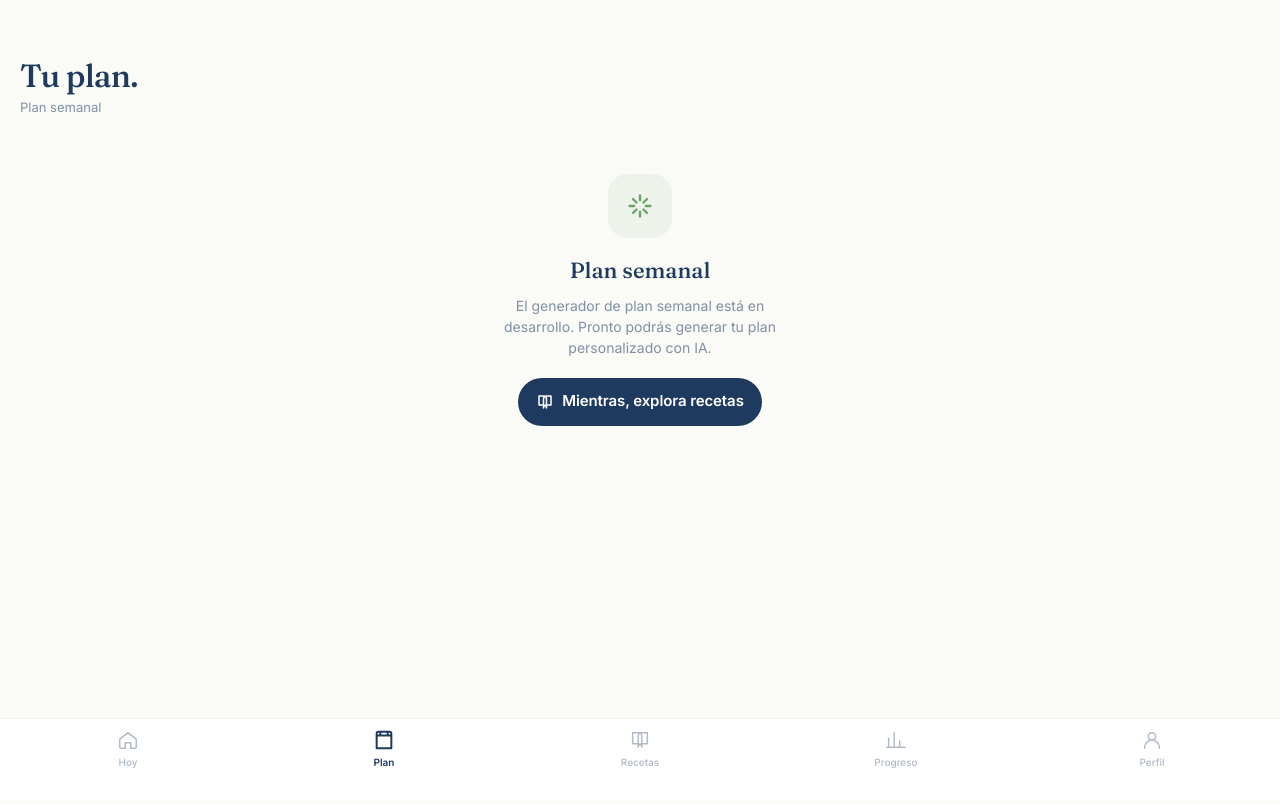
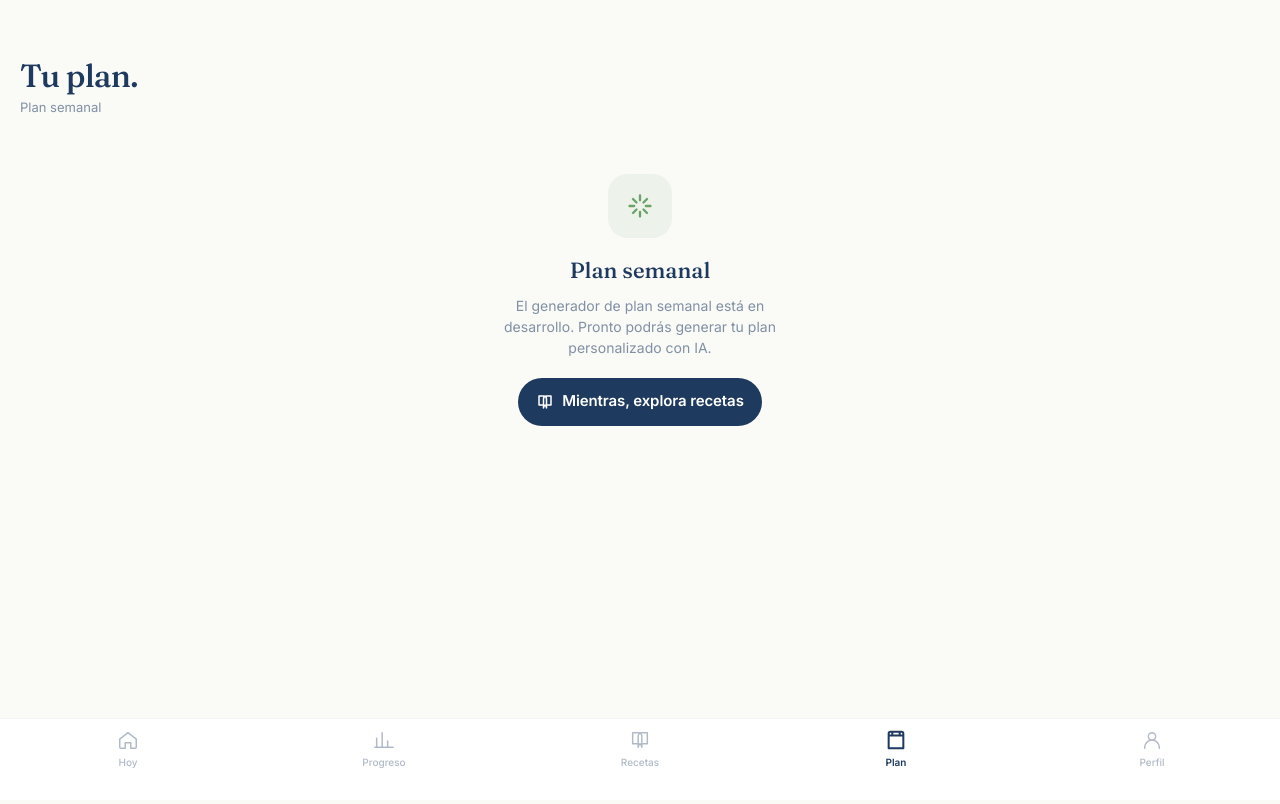
Before and after one commit to fmonsalveusa/Health-Up, a Next.js app: page /plan in a window 1280 px wide. Shown: the top 804 px of the page. Built offline with nearby package versions, Linux system fonts and the light colour scheme.

Commit message:
swap: Progreso before Plan in tab bar

```diff
--- a/components/ui/index.tsx
+++ b/components/ui/index.tsx
@@ -187,9 +187,9 @@ export function Chip({ children, active = false, onClick, style = {} }: {
 // ── TabBar ───────────────────────────────────────────────────
 const TABS = [
   { k: 'home', label: 'Hoy', icon: 'home', href: '/home' },
+  { k: 'track', label: 'Progreso', icon: 'chart', href: '/track' },
+  { k: 'recipes', label: 'Recetas', icon: 'book', href: '/recipes' },
   { k: 'plan', label: 'Plan', icon: 'cal', href: '/plan' },
-  { k: 'recipes', label: 'Recetas', icon: 'book', href: '/recipes' },
-  { k: 'track', label: 'Progreso', icon: 'chart', href: '/track' },
   { k: 'profile', label: 'Perfil', icon: 'user', href: '/profile' },
 ];
 
```
